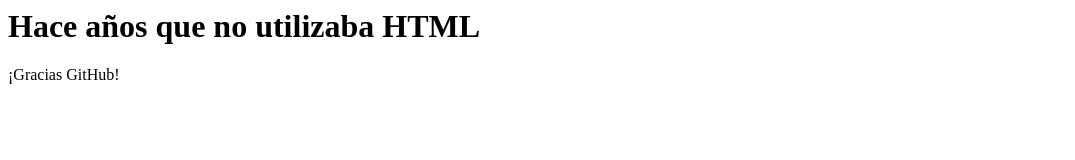
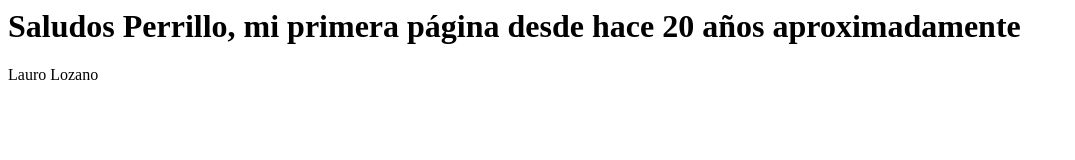
Before and after one commit to LauroLozano/repo, a plain HTML site: page index.html in a window 1280 px wide. Shown: the whole page, without its empty margins (0-1075 px from the left). Drawn offline with Linux system fonts and the light colour scheme.

Commit message:
Update index.html

```diff
--- a/index.html
+++ b/index.html
@@ -1,4 +1,4 @@
 <html>
-<h1> <B>Hace años que no utilizaba HTML</B> </h1>
-<p>¡Gracias GitHub!</p>
+<h1> <B>Saludos Perrillo, mi primera página desde hace 20 años aproximadamente</B> </h1>
+<p>Lauro Lozano</p>
 </html>
```
